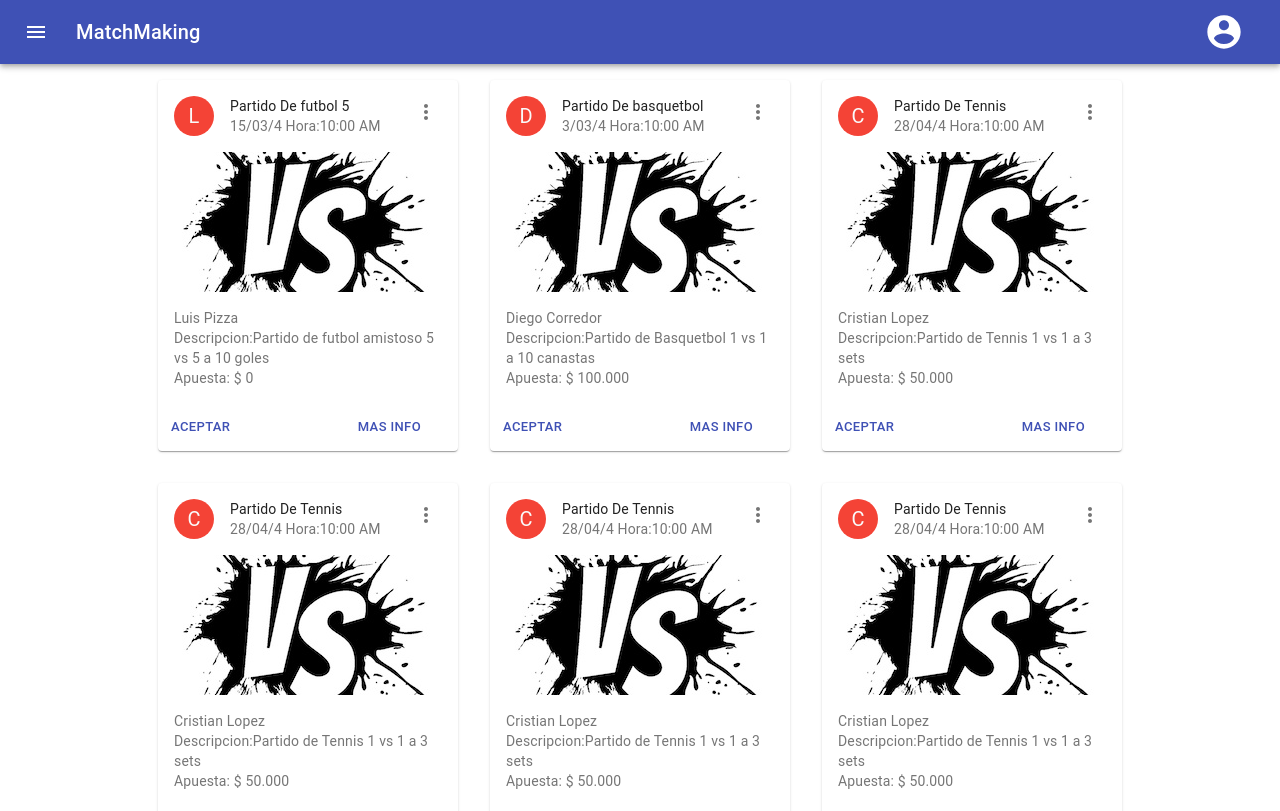
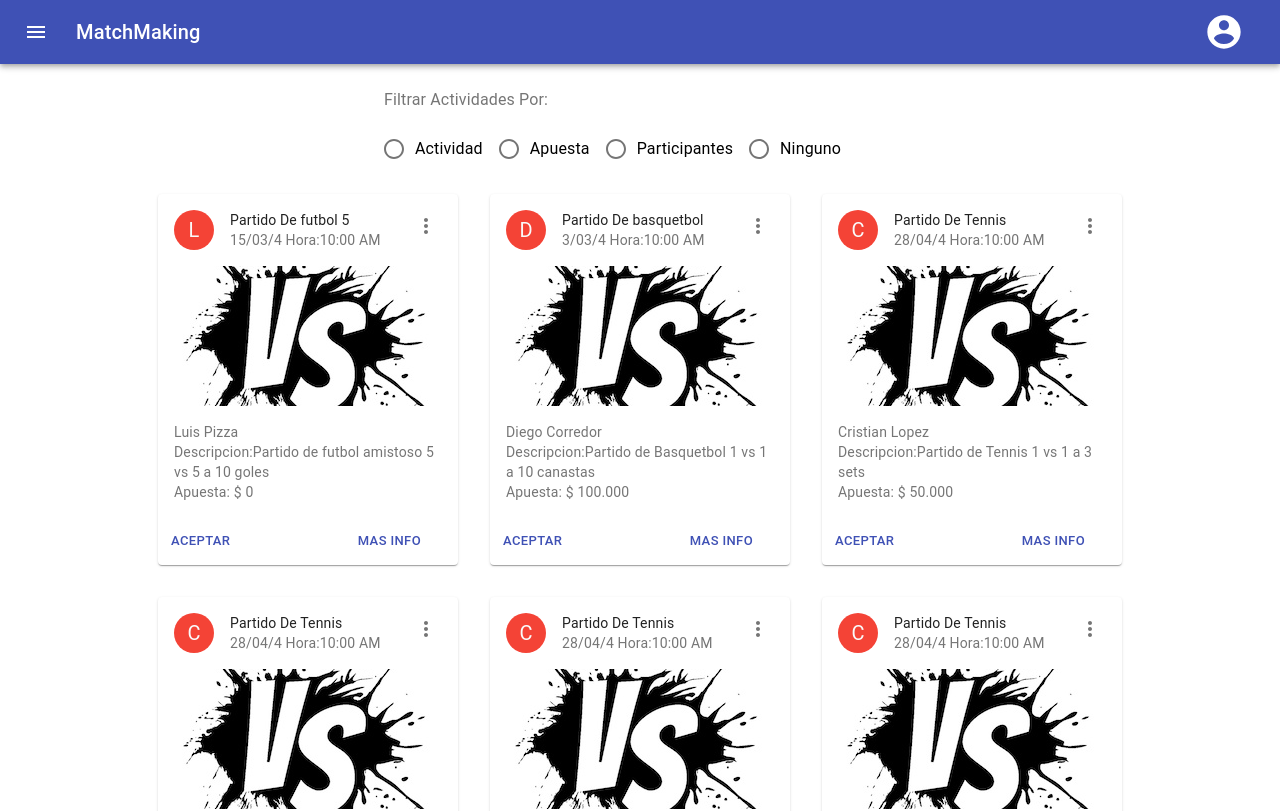
Before and after one commit to IETI-Starsoft/Matchmaking-Frontend, a React (Create React App) app: page /buscar-match in a window 1280 px wide. Shown: the top 811 px of the page. Built offline with nearby package versions, Linux system fonts and the light colour scheme.

Commit message:
:sparkles: Filtros Listas Actividades

```diff
--- /dev/null
+++ b/src/components/actividad/Filtros.js
@@ -0,0 +1,106 @@
+import React from 'react';
+import { makeStyles } from '@material-ui/core/styles';
+import Radio from '@material-ui/core/Radio';
+import RadioGroup from '@material-ui/core/RadioGroup';
+import FormControlLabel from '@material-ui/core/FormControlLabel';
+import FormControl from '@material-ui/core/FormControl';
+import FormLabel from '@material-ui/core/FormLabel';
+import Grid from '@material-ui/core/Grid';
+import MenuItem from '@material-ui/core/MenuItem';
+import Select from '@material-ui/core/Select';
+import { useState } from 'react';
+import InputLabel from '@material-ui/core/InputLabel';
+import Input from '@material-ui/core/Input';
+import ListSubheader from '@material-ui/core/ListSubheader';
+const useStyles = makeStyles(theme => ({
+
+    button: {
+        display: 'block',
+        marginTop: theme.spacing(2),
+    },
+    formControl: {
+        margin: theme.spacing(1),
+        minWidth: 150,
+        marginLeft: '30%',
+    },
+    formControlS: {
+        margin: theme.spacing(1),
+        minWidth: '35%',
+        marginLeft: '30%',
+    },
+    Select:{
+        marginLeft: '0%',
+        width:'100%'
+    }
+}));
+export default function Filtros() {
+    const classes = useStyles();
+    const [value, setValue] = useState(null);
+    const [barra, setbarra] = useState(null);
+    const handleChange = event => {
+        setValue(event.target.value);
+        if (event.target.value === "Actividad") {
+
+            setbarra(<div> <FormControl className={classes.formControlS}>
+                <InputLabel htmlFor="grouped-select">Actividad</InputLabel>
+                <Select defaultValue="" input={<Input id="grouped-select" />}>
+                    <ListSubheader>Deportes</ListSubheader>
+                    <MenuItem value="Futbol">Futbol</MenuItem>
+                    <MenuItem value="Balonsesto">Balonsesto</MenuItem>
+                    <MenuItem value="Voleybol">Voleybol</MenuItem>
+                </Select>
+            </FormControl>
+            </div>
+            );
+        }
+        else if(event.target.value === "Apuesta") {
+            setbarra(<div> <FormControl className={classes.formControlS}>
+                <InputLabel htmlFor="grouped-select">Apuesta</InputLabel>
+                <Select defaultValue="" input={<Input id="grouped-select" />}>
+                    <ListSubheader>Monto</ListSubheader>
+                    <MenuItem value="Menor50">Menor que 50.000$</MenuItem>
+                    <MenuItem value="Entre50Y100">Entre 50.000$-100.000$</MenuItem>
+                    <MenuItem value="MayorQue100">Mayor que 100.000$</MenuItem>
+                </Select>
+            </FormControl>
+            </div>
+            );
+        }else if(event.target.value === "Participantes"){
+            setbarra(<div> <FormControl className={classes.formControlS}>
+                <InputLabel htmlFor="grouped-select">Participantes</InputLabel>
+                <Select defaultValue="" className={classes.Select} input={<Input id="grouped-select" />}>
+                    <ListSubheader>Cantidad de participantes</ListSubheader>
+                    <MenuItem value="Equipos">Solo</MenuItem>
+                    <MenuItem value="Parejas">Parejas</MenuItem>
+                    <MenuItem value="Solo">Equipos</MenuItem>
+                </Select>
+            </FormControl>
+            </div>);
+        }else{
+            setbarra(<div></div>)
+        }
+
+        console.log(event.target.value === "Actividad")
+    };
+
+    return (
+        <div>
+            <br></br>
+            <FormControl component="fieldset" className={classes.formControl}>
+                <FormLabel component="legend" className={classes.FormLabel}>Filtrar Actividades Por:</FormLabel>
+                <br></br>
+                <RadioGroup aria-label="gender" name="gender1" value={value} onChange={handleChange} hidden="">
+                    <Grid container spacing={32} justify="flex-start">
+                        <FormControlLabel value="Actividad" control={<Radio />} label="Actividad" />
+                        <FormControlLabel value="Apuesta" control={<Radio />} label="Apuesta" />
+                        <FormControlLabel value="Participantes" control={<Radio />} label="Participantes" />
+                        <FormControlLabel value="None" control={<Radio />} label="Ninguno" />
+                    </Grid>
+                </RadioGroup>
+            </FormControl>
+            <div>
+                {barra}
+            </div>
+        </div>
+    );
+}
--- a/src/components/actividad/ListaDeActividades.js
+++ b/src/components/actividad/ListaDeActividades.js
@@ -2,6 +2,7 @@ import React, { Fragment } from 'react';
 import { ActividadCard } from './ActividadCard';
 import Grid from '@material-ui/core/Grid';
 import Menu from "../menu/NavBar";
+import Filtros from './Filtros';
 export class ListaDeActividades extends React.Component {
 
     constructor(props) {
@@ -89,7 +90,7 @@ export class ListaDeActividades extends React.Component {
         return (
             <Fragment>
                 <Menu />
-
+                <Filtros />
                 <Grid container spacing={32} justify="center">
                     {this.state.map((actividad, i) => {
                         return (
```
